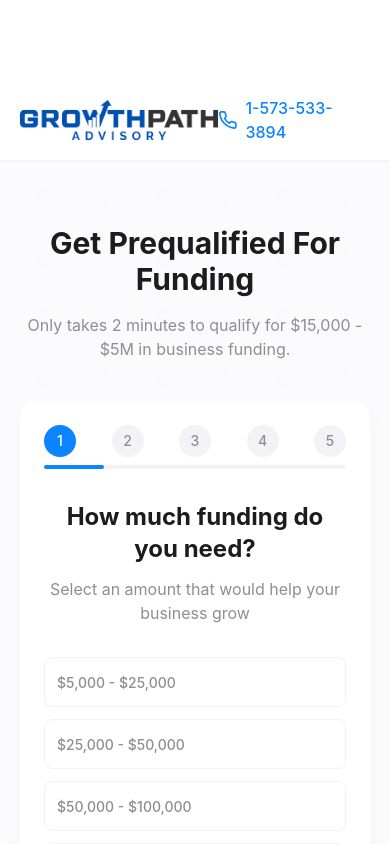
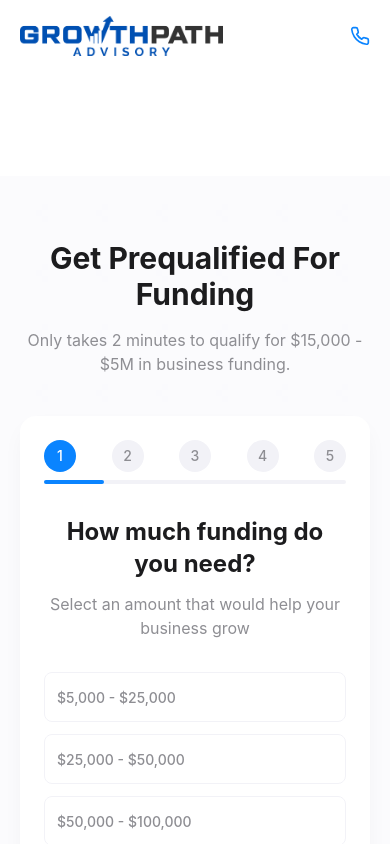
Before and after one commit to Dontworryaboutit69/bridge-flow-builder, a React (Vite) app: page /pre-qualification in a window 390 px wide. Shown: the top 844 px of the page. Built offline with nearby package versions, Linux system fonts and the light colour scheme.

Commit message:
Fix navbar mobile view
Fixes the navbar mobile view across all pages.

```diff
--- a/src/components/Navbar.tsx
+++ b/src/components/Navbar.tsx
@@ -44,7 +44,9 @@ const Navbar = () => {
             />
           </div>
         ) : (
-          <Logo />
+          <div className="flex items-center">
+            <Logo />
+          </div>
         )}
 
         {/* Desktop Navigation - Only show full nav on non-restricted pages */}
--- a/src/pages/Index.tsx
+++ b/src/pages/Index.tsx
@@ -7,7 +7,6 @@ import HowItWorks from '@/components/sections/HowItWorks';
 import FundingProducts from '@/components/sections/FundingProducts';
 import Benefits from '@/components/sections/Benefits';
 import Testimonials from '@/components/sections/Testimonials';
-import CTASection from '@/components/sections/CTASection';
 import Footer from '@/components/sections/Footer';
 import ProgressiveForm from '@/components/ProgressiveForm';
 
--- a/src/pages/PreQualification.tsx
+++ b/src/pages/PreQualification.tsx
@@ -3,24 +3,14 @@ import { Phone } from "lucide-react";
 import ProgressiveForm from "@/components/ProgressiveForm";
 import Logo from "@/components/Logo";
 import { Link } from "react-router-dom";
+import Navbar from "@/components/Navbar";
 
 const PreQualification = () => {
   return (
     <div className="flex flex-col min-h-screen">
-      {/* Simplified header - just logo and phone */}
-      <header className="bg-white py-4 shadow-sm border-b border-funding-light-gray">
-        <div className="max-w-7xl mx-auto px-5 md:px-10 flex justify-between items-center">
-          <Link to="/">
-            <Logo />
-          </Link>
-          <div className="flex items-center text-funding-blue">
-            <Phone className="w-5 h-5 mr-2" />
-            <span className="font-medium">1-573-533-3894</span>
-          </div>
-        </div>
-      </header>
+      <Navbar />
 
-      <main className="flex-grow">
+      <main className="flex-grow pt-24">
         <ProgressiveForm />
       </main>
 
```
